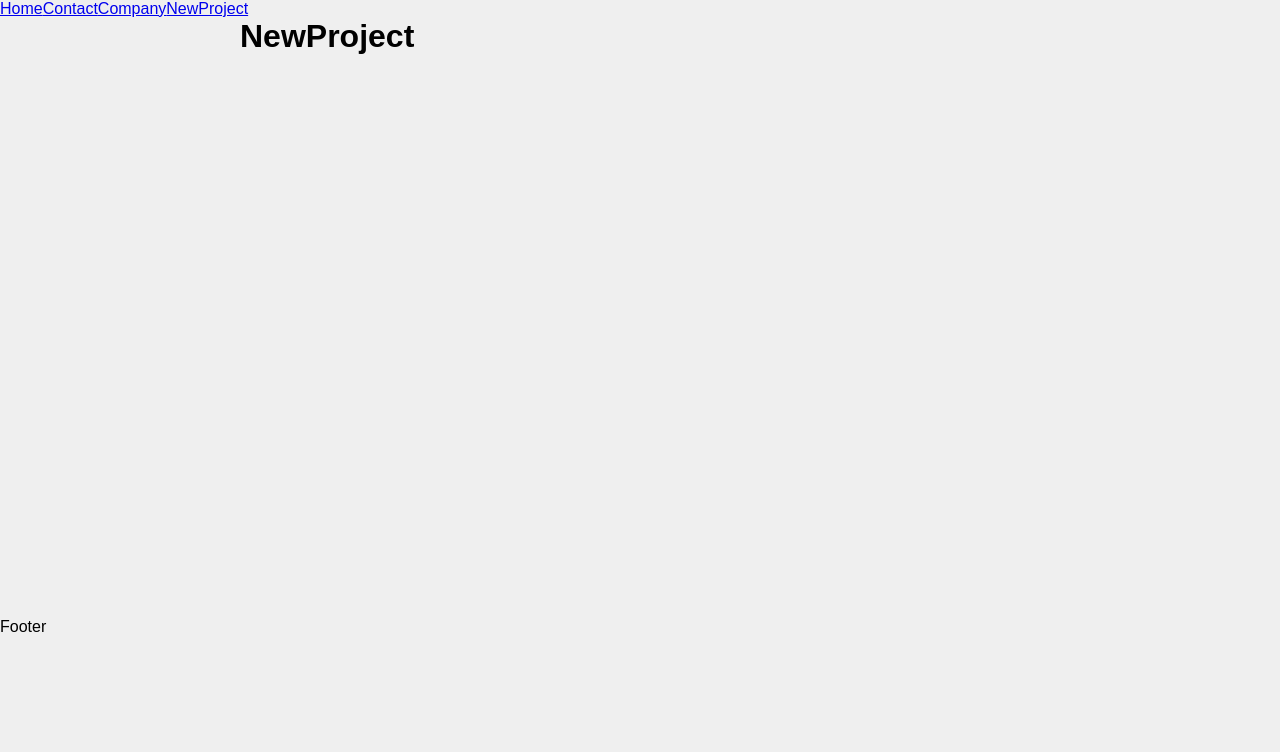
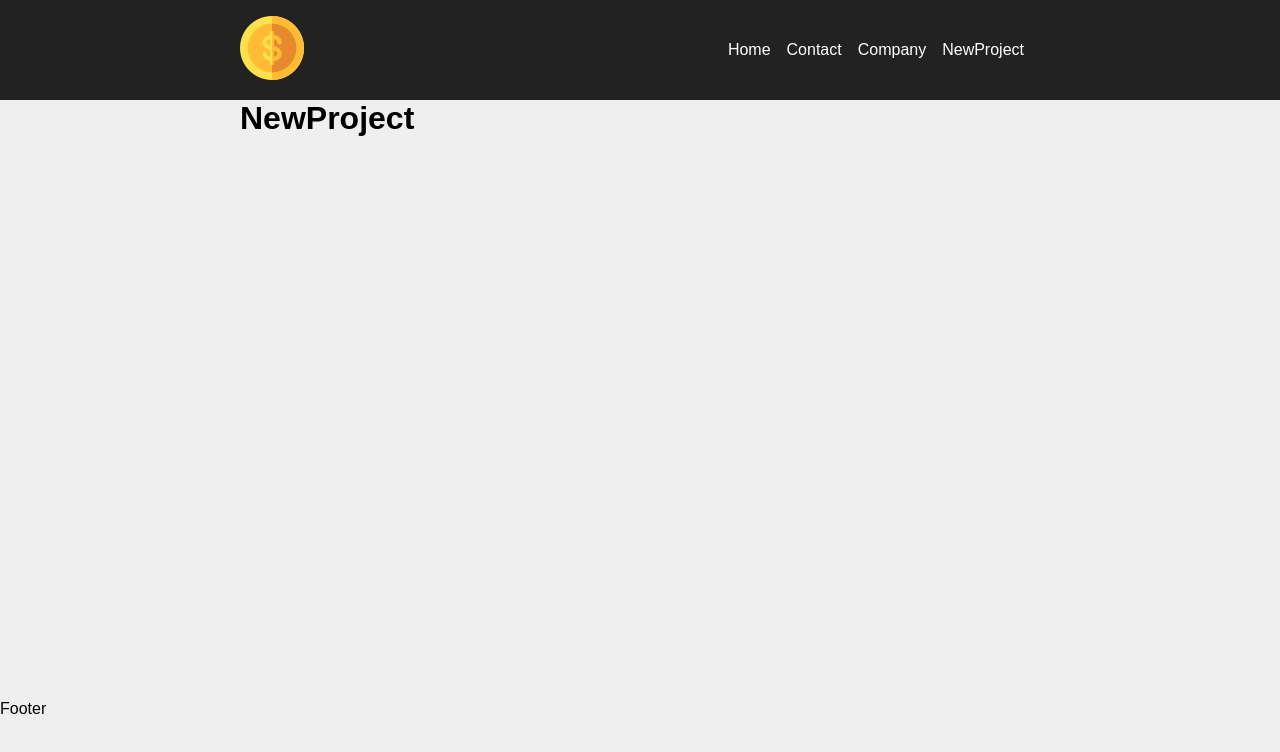
Before and after one commit to FlaviodosSantos/costs, a React (Create React App) app: page /newproject in a window 1280 px wide. Shown: the top 752 px of the page. Built offline with nearby package versions, Linux system fonts and the light colour scheme.

Commit message:
navbar , aula #19

```diff
--- a/src/App.js
+++ b/src/App.js
@@ -1,4 +1,4 @@
-import { BrowserRouter as Router, Routes, Route, Link } from "react-router-dom";
+import { BrowserRouter as Router, Routes, Route } from "react-router-dom";
 // tem que substituir o Switch por Routes, no react v6
 
 import Home from "./components/pages/Home";
@@ -7,27 +7,22 @@
 import NewProject from "./components/pages/NewProject";
 import Container from "./components/layout/Container";
 
+import Navbar from "./components/layout/Navbar";
+import Footer from "./components/layout/Footer";
+
 function App() {
   return (
     <Router>
-      <div>
-        <Link to="/">Home</Link>
-        <Link to="/contact">Contact</Link>
-        <Link to="/company">Company</Link>
-        <Link to="/newproject">NewProject</Link>
-      </div>
+      <Navbar />
       <Container customClass="min-height">
         <Routes>
           <Route exact path="/" element={<Home />} />
-
           <Route exact path="/company" element={<Company />} />
-
           <Route exact path="/contact" element={<Contact />} />
-
           <Route exact path="/newproject" element={<NewProject />} />
         </Routes>
       </Container>
-      <p>Footer</p>
+      <Footer />
     </Router>
   );
 }
--- /dev/null
+++ b/src/components/layout/Footer.js
@@ -0,0 +1,4 @@
+function Footer() {
+  return <p>Footer</p>;
+}
+export default Footer;
--- /dev/null
+++ b/src/components/layout/Navbar.js
@@ -0,0 +1,32 @@
+import { Link } from "react-router-dom";
+import Container from "./Container";
+import styles from "./Navbar.module.css";
+import logo from "../../img/costs_logo.png";
+
+function Navbar() {
+  return (
+    <nav className={styles.navbar}>
+      <Container>
+        <Link to="/">
+          <img src={logo} alt="Costs" />
+        </Link>
+        <ul className={styles.list}>
+          <li class={styles.item}>
+            <Link to="/">Home</Link>
+          </li>
+          <li class={styles.item}>
+            <Link to="/contact">Contact</Link>
+          </li>
+          <li class={styles.item}>
+            <Link to="/company">Company</Link>
+          </li>
+          <li class={styles.item}>
+            <Link to="/newproject">NewProject</Link>
+          </li>
+        </ul>
+      </Container>
+    </nav>
+  );
+}
+
+export default Navbar;
--- /dev/null
+++ b/src/components/layout/Navbar.module.css
@@ -0,0 +1,25 @@
+.navbar {
+    display: flex;
+    justify-content: space-between;
+    background-color: #222;
+    padding: 1em;
+}
+
+.list {
+    display: flex;
+    list-style: none;
+    align-items: center;
+}
+
+.item {
+    margin-right: 1em;
+}
+
+.item a {
+    color: #fff;
+    text-decoration: none;
+}
+
+.item a:hover {
+    color: #ffbb33;
+}
```
Also changed, not shown: src/components/layout/Footer.module.css (added).
